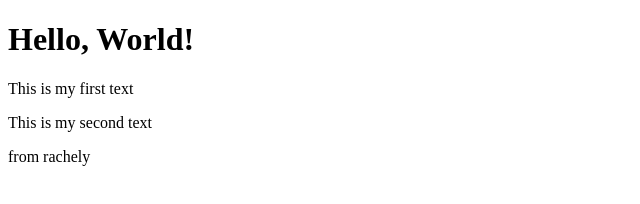
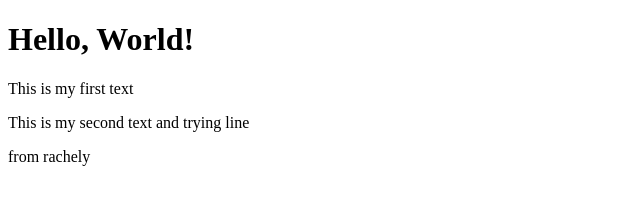
Before and after one commit to Rachel5803/tring_conflict, a plain HTML site: page index.html in a window 1280 px wide. Shown: the full height of the page, 0-640 px from the left. Drawn offline with Linux system fonts and the light colour scheme.

Commit message:
change 12 line

```diff
--- a/index.html
+++ b/index.html
@@ -9,7 +9,7 @@
 <body>
     <h1 id="msg"></h1>
     <p>This is my first text</p>
-    <p>This is my second text</p>
+    <p>This is my second text and trying line</p>
     <p>from rachely</p>
 </body>
 </html>
```
